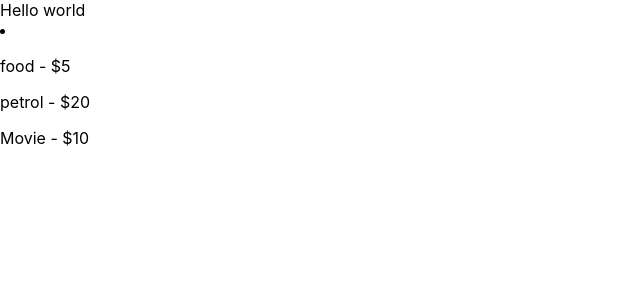
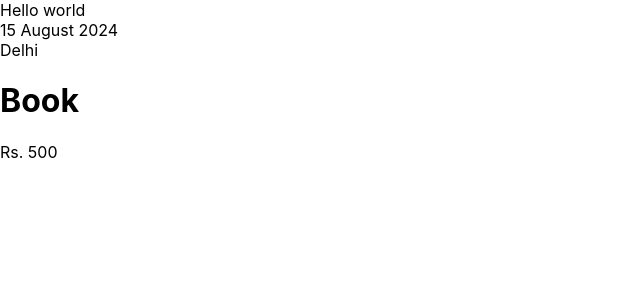
Before and after one commit to MaazDanish/my-app, a React (Create React App) app: page / in a window 1280 px wide. Shown: the top 300 px of the page, without its empty margins (0-640 px from the left). Built offline with nearby package versions, Linux system fonts and the light colour scheme.

Commit message:
creating multplie custom component

```diff
--- a/src/component/ExpenseItem.js
+++ b/src/component/ExpenseItem.js
@@ -1,10 +1,13 @@
 function ExpenseItem() {
     return (
-        <li>
-            <p>food - $5</p>
-            <p>petrol - $20</p>
-            <p>Movie - $10</p>
-        </li>
+        <>
+            <div>15 August 2024</div>
+            <div>Delhi</div>
+            <div>
+                <h1>Book</h1>
+                <div>Rs. 500</div>
+            </div>
+        </>
     )
 }
 
```
